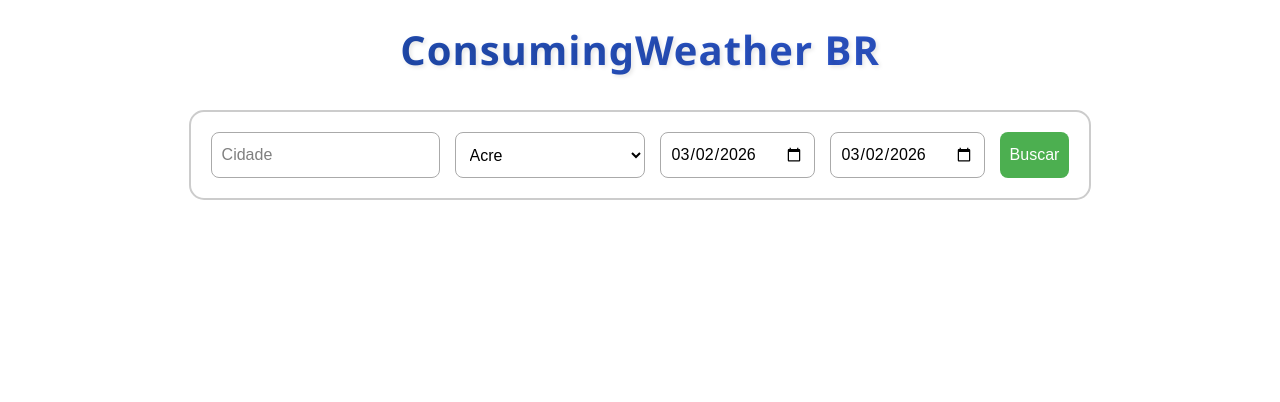
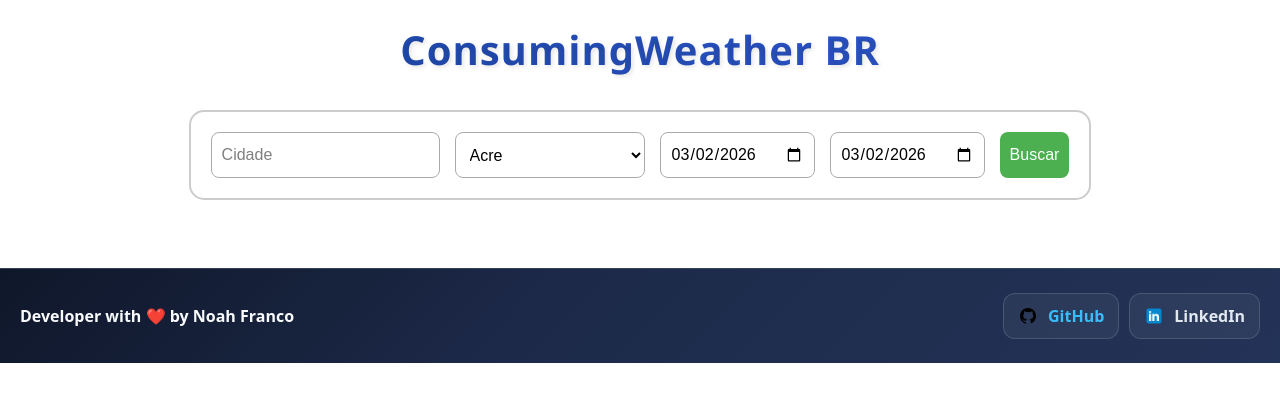
Before and after one commit to DevNoahF/Weather-FrontEnd, an Angular app: page / in a window 1280 px wide. Shown: the top 402 px of the page. Built offline with nearby package versions, Linux system fonts and the light colour scheme.

Commit message:
feat: add footer component with social media links and styling

```diff
--- a/src/app/app.css
+++ b/src/app/app.css
@@ -0,0 +1,111 @@
+/* Footer styling */
+.app-footer {
+  margin-top: 48px;
+  padding: 24px 20px;
+  background: linear-gradient(135deg, #0f172a 0%, #1d2a4a 45%, #233357 100%);
+  color: #e2e8f0;
+  border-top: 1px solid #334155;
+}
+
+.footer-inner {
+  display: flex;
+  align-items: center;
+  justify-content: space-between;
+  gap: 16px;
+  flex-wrap: wrap;
+}
+
+.footer-brand {
+  display: flex;
+  align-items: center;
+  gap: 14px;
+}
+
+.footer-badge {
+  padding: 8px 12px;
+  border-radius: 12px;
+  border: 1px solid rgba(255, 255, 255, 0.12);
+  background: rgba(255, 255, 255, 0.06);
+  font-weight: 700;
+  letter-spacing: 0.5px;
+  color: #cbd5e1;
+}
+
+.footer-text {
+  display: flex;
+  flex-direction: column;
+  gap: 4px;
+}
+
+.footer-title {
+  margin: 0;
+  font-weight: 700;
+  color: #f8fafc;
+}
+
+.footer-subtitle {
+  margin: 0;
+  color: #cbd5e1;
+  font-size: 0.95rem;
+}
+
+.footer-links {
+  display: flex;
+  align-items: center;
+  gap: 10px;
+  flex-wrap: wrap;
+}
+
+.footer-link {
+  display: inline-flex;
+  align-items: center;
+  gap: 10px;
+  padding: 10px 14px;
+  border-radius: 12px;
+  border: 1px solid rgba(255, 255, 255, 0.14);
+  background: rgba(255, 255, 255, 0.05);
+  color: #e2e8f0;
+  text-decoration: none;
+  transition:
+    transform 120ms ease,
+    box-shadow 120ms ease,
+    border-color 120ms ease;
+}
+
+.footer-link:hover {
+  transform: translateY(-2px);
+  box-shadow: 0 8px 20px rgba(0, 0, 0, 0.25);
+  border-color: rgba(255, 255, 255, 0.32);
+}
+
+.footer-icon {
+  width: 20px;
+  height: 20px;
+  object-fit: contain;
+}
+
+.footer-tag {
+  font-weight: 700;
+  color: #38bdf8;
+}
+
+.footer-url {
+  color: #e2e8f0;
+  font-weight: 600;
+}
+
+@media (max-width: 640px) {
+  .footer-inner {
+    align-items: flex-start;
+  }
+
+  .footer-links {
+    width: 100%;
+    justify-content: flex-start;
+  }
+
+  .footer-link {
+    width: 100%;
+    justify-content: flex-start;
+  }
+}
--- a/src/app/app.html
+++ b/src/app/app.html
@@ -1,3 +1,35 @@
 <app-weather></app-weather>
 
 <router-outlet />
+
+<footer class="app-footer">
+  <div class="footer-inner">
+    <div class="footer-brand">
+      <div class="footer-text">
+        <p class="footer-title">Developer with ❤️ by Noah Franco</p>
+      </div>
+    </div>
+
+    <div class="footer-links">
+      <a
+        class="footer-link"
+        href="https://github.com/DevNoahF/ConsumingWeatherApi"
+        target="_blank"
+        rel="noopener"
+      >
+        <img src="/assets/app-icons/github-icon.png" alt="GitHub" class="footer-icon" />
+        <span class="footer-tag">GitHub</span>
+      </a>
+
+      <a
+        class="footer-link"
+        href="https://www.linkedin.com/in/noahmf"
+        target="_blank"
+        rel="noopener"
+      >
+        <img src="/assets/app-icons/linkedin-icon.png" alt="LinkedIn" class="footer-icon" />
+        <span class="footer-url">LinkedIn</span>
+      </a>
+    </div>
+  </div>
+</footer>
```
